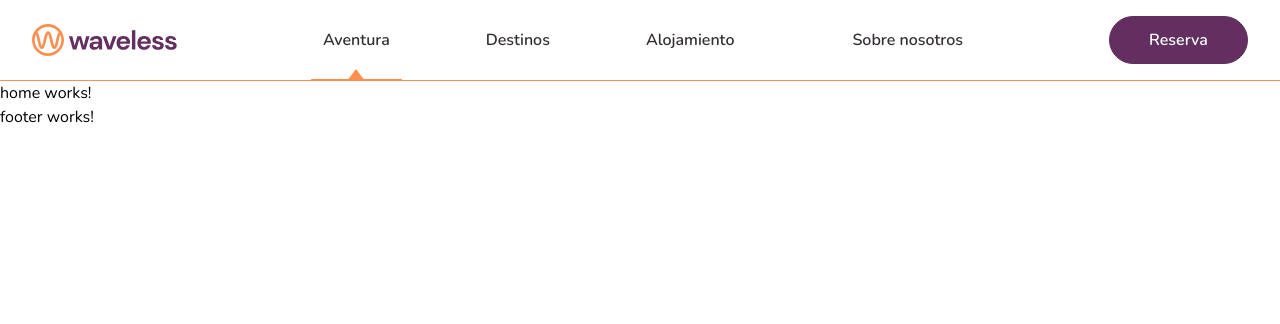
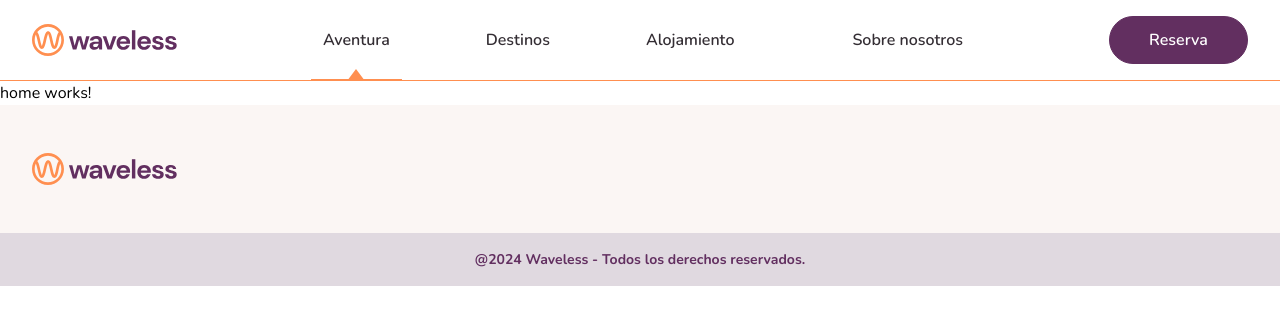
Before and after one commit to Marina-desarrollo/challenge-angular, an Angular app in the folder frontend/: page / in a window 1280 px wide. Shown: the top 324 px of the page. Built offline with nearby package versions, Linux system fonts and the light colour scheme.

Commit message:
feat: footer component ready

```diff
--- a/frontend/src/app/features/footer/footer.html
+++ b/frontend/src/app/features/footer/footer.html
@@ -1 +1,9 @@
-<p>footer works!</p>
+<div class="footer__main">
+    <a href="" class="footer__logo">
+        <img src="images/header-logo.svg" alt="Waveless">
+    </a>
+</div>
+
+<div class="footer__bottom-bar">
+    <p class="footer__copyright">@2024 Waveless - Todos los derechos reservados.</p>
+</div>
--- a/frontend/src/app/features/footer/footer.scss
+++ b/frontend/src/app/features/footer/footer.scss
@@ -0,0 +1,33 @@
+@use '../../../styles/abstracts/mixins' as *;
+@use '../../../styles/abstracts/variables-spacing' as *;
+@use '../../../styles/abstracts/variables-components' as *;
+
+.footer {
+    display: block;
+    width: 100%;
+
+    &__main {
+        display: flex;
+        align-items: center;
+        justify-content: flex-start;
+        padding: rem(48) rem(32);
+        background-color: $footer-background-default;
+
+        @include respond-to('desktop') {
+            justify-content: center;
+        }
+    }
+
+    &__bottom-bar{
+        background-color: $footer-background-bottom-bar-default;
+        padding: rem(16);
+
+    }
+
+    &__copyright {
+        text-align: center;
+        font-size: $font-size-sm;
+        color: $footer-foreground-bottom-bar-default;
+        font-weight: 700;
+    }
+}
--- a/frontend/src/app/features/footer/footer.ts
+++ b/frontend/src/app/features/footer/footer.ts
@@ -1,8 +1,10 @@
-import { Component } from '@angular/core';
+import { Component, ViewEncapsulation } from '@angular/core';
 
 @Component({
   selector: 'footer[app-footer]',
   imports: [],
+  host: { class: 'footer' },
+  encapsulation: ViewEncapsulation.None,
   templateUrl: './footer.html',
   styleUrl: './footer.scss',
 })
```
